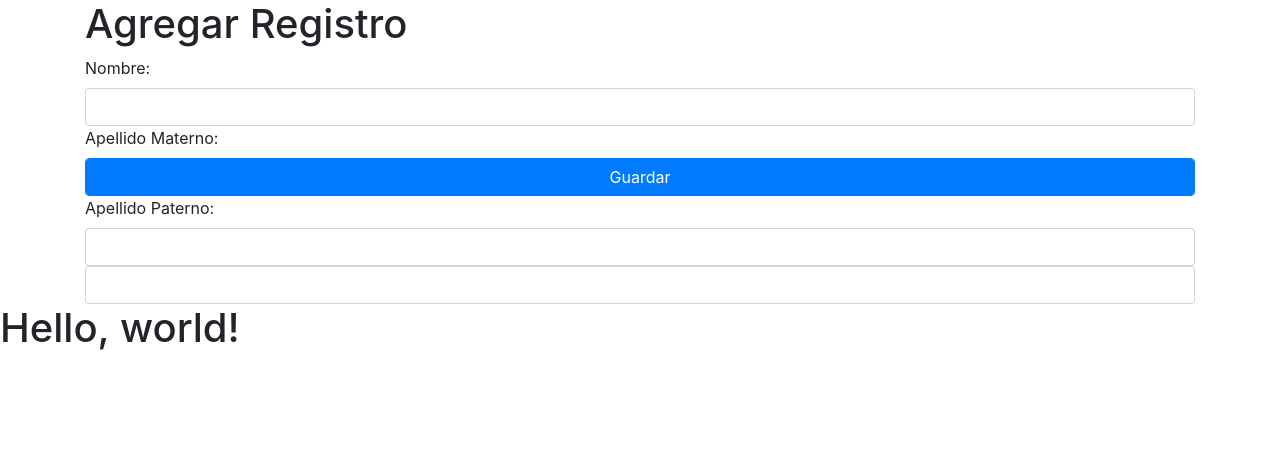
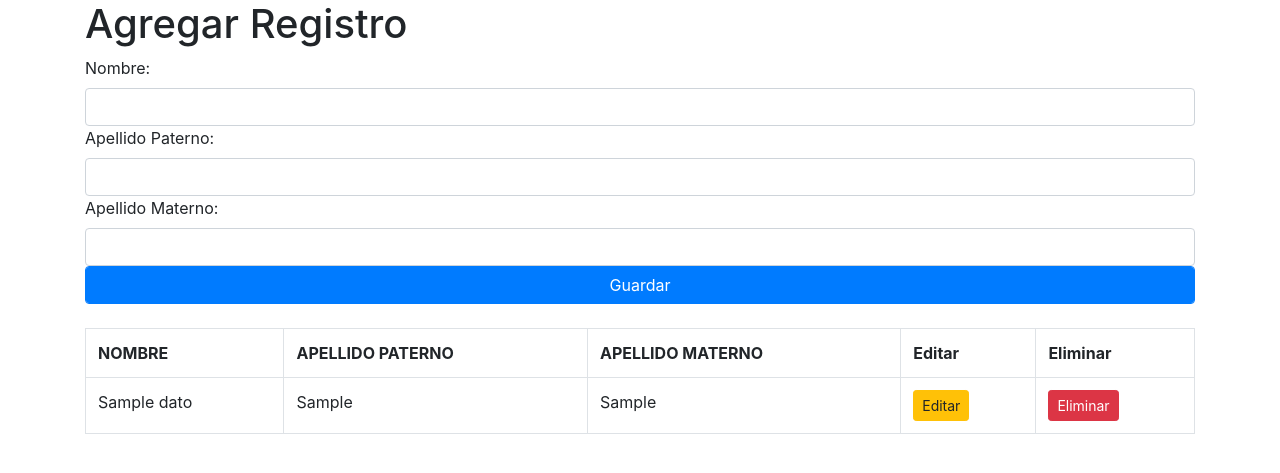
Before and after one commit to BrandonPerazaa/miniproyecto_brandon, a CodeIgniter 4 app: the page made by codeingniter/app/Views/listado.php in a window 1280 px wide. Shown: the top 473 px of the page. Run offline with PHP 8.4 and a stand-in for CodeIgniter, Linux system fonts and the light colour scheme; the template is opened without the code that fills it: most values are stand-ins (such as "Sample title", 1, 10 or a date in 2020); some libraries are stand-ins or nearby versions.

Commit message:
Update listado.php

```diff
--- a/codeingniter/app/Views/listado.php
+++ b/codeingniter/app/Views/listado.php
@@ -11,28 +11,73 @@
     <title>Hello, world!</title>
   </head>
   <body>
-  <body>
     <div class="container">
       <h1>Agregar Registro</h1>
-<div
-class="row">
+      <div class="row">
         <div class="col-sm-12">
-<form action="">
+          <form action="<?PHP echo base_url('index.php/crear')?>" method="POST">
             <label for="nombre">Nombre:</label>
-<input type="text" id="nombre" name="nombre" class="form-control" required> <label for="nombre">Apellido Materno: </label> <button class="btn btn-primary form-control">Guardar</button>
-<label for="apaterno">Apellido Paterno: </label> <input type="text" id="apaterno" name="apaterno" class="form-control" required>
+            <input type="text" id="nombre" name="nombre" class="form-control" required>
+            <label for="apaterno">Apellido Paterno: </label>
+            <input type="text" id="apaterno" name="apaterno" class="form-control" required>
+            <label for="nombre">Apellido Materno: </label>
             <input type="text" id="amaterno" name="amaterno" class="form-control" required>
+            <button class="btn btn-primary form-control">Guardar</button>
           </form>
+        </div>
+      </div>
+      <br>
+      <div class="row">
+        <div class="col-sm-12">
+          <div class="table table-resposive">
+            <table class="table table-hover table-bordered">
+              <tr>
+                <th>NOMBRE</th>
+                <th>APELLIDO PATERNO</th>
+                <th>APELLIDO MATERNO</th>
+                <th>Editar</th>
+                <th>Eliminar</th>
 
+              </tr>
+
+              <?PHP foreach( $datos as $dato):?>
+                <tr>
+                  <td><?php echo $dato->nombre ?></td>
+                  <td><?php echo $dato->a_paterno ?></td>
+                  <td><?php echo $dato->a_materno ?></td>
+                  <td><a href="<?php echo base_url('index.php/obtenerInformacion').'/'.$dato->id ?>" class="btn btn-sm btn-warning">Editar</a></td>
+                  <td><a href="<?php echo base_url('index.php/eliminar').'/'.$dato->id ?>" class="btn btn-sm btn-danger">Eliminar</a></td>
+                </tr>
+              <?php endforeach ?>
+
+            </table>
           </div>
         </div>
        </div>
-    <h1>Hello, world!</h1>
+      </div>
 
     <!-- Optional JavaScript -->
     <!-- jQuery first, then Popper.js, then Bootstrap JS -->
     <script src="https://code.jquery.com/jquery-3.2.1.slim.min.js" integrity="sha384-KJ3o2DKtIkvYIK3UENzmM7KCkRr/rE9/Qpg6aAZGJwFDMVNA/GpGFF93hXpG5KkN" crossorigin="anonymous"></script>
     <script src="https://cdnjs.cloudflare.com/ajax/libs/popper.js/1.12.9/umd/popper.min.js" integrity="sha384-ApNbgh9B+Y1QKtv3Rn7W3mgPxhU9K/ScQsAP7hUibX39j7fakFPskvXusvfa0b4Q" crossorigin="anonymous"></script>
     <script src="https://maxcdn.bootstrapcdn.com/bootstrap/4.0.0/js/bootstrap.min.js" integrity="sha384-JZR6Spejh4U02d8jOt6vLEHfe/JQGiRRSQQxSfFWpi1MquVdAyjUar5+76PVCmYl" crossorigin="anonymous"></script>
+    <script src="https://unpkg.com/sweetalert/dist/sweetalert.min.js"></script>
+    <script>
+      let mensaje = '<?php echo $mensaje; ?>';
+      if (mensaje == '0'){
+        swal(':D','Registro insertado correctamente','success');
+      }else if(mensaje == '1'){
+        swal(':(','No fue posible insertar registro correctamente','error');
+      }else if(mensaje == '2'){
+        swal(':D','Registro actualizado correctamente','success');
+      }else if(mensaje == '3'){
+        swal(':(','No fue posible actualizar registro correctamente','error');
+      }else if(mensaje == '4'){
+        swal(':D','Registro eliminado correcctamente','success');
+      }else if(mensaje == '5'){
+        swal(':(','No fue posible eliminar registro correctamente','error');
+      }
+
+    </script>
   </body>
 </html>
```
Lines whose indentation alone changed are shown as unchanged.
